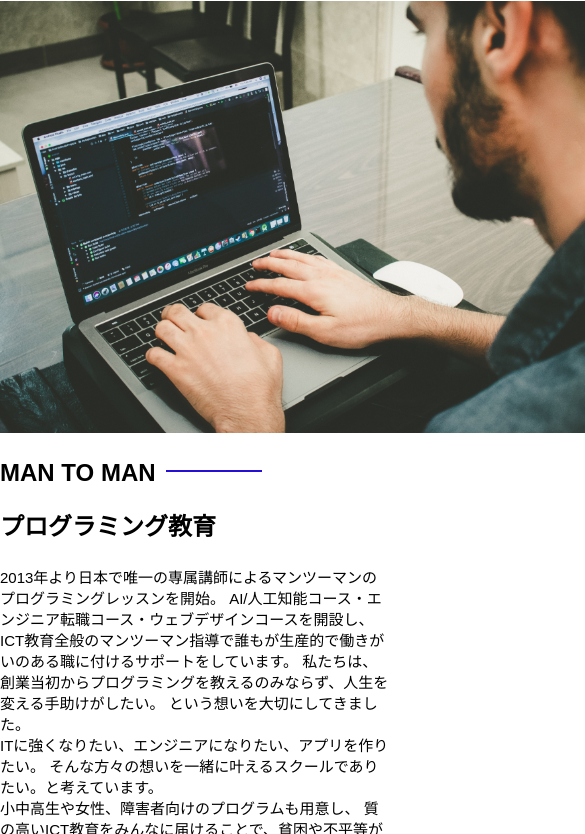
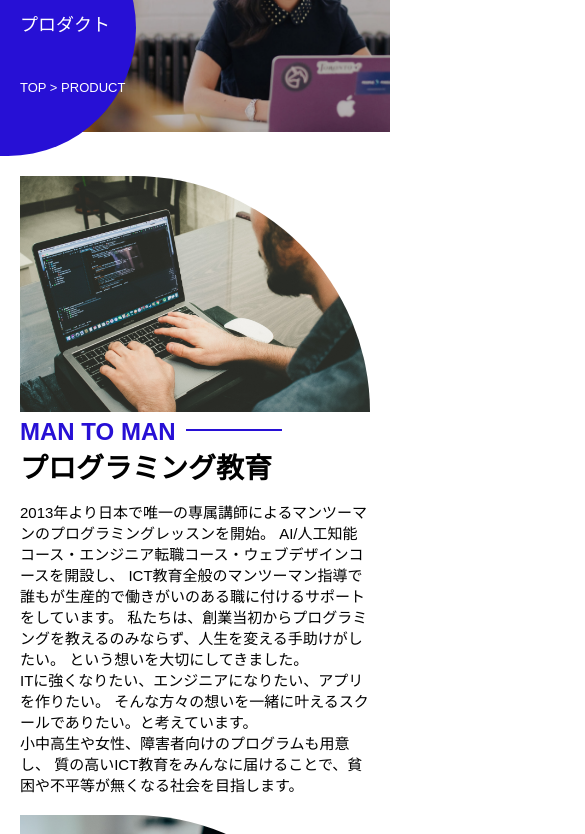
Before and after one commit to tayoshi-tokisada/html-css-advanced-kadai, a plain HTML site: page kadai_tutorial_output/socialtech/product.html in a window 390 px wide. Shown: the part 152-986 px from the top of the page, 585 px wide, since content can reach past the window. Drawn offline with Linux system fonts and the light colour scheme.

Commit message:
change kadai_tutorial(product.html responsive)

```diff
--- a/kadai_tutorial_output/socialtech/style.css
+++ b/kadai_tutorial_output/socialtech/style.css
@@ -1004,4 +1004,70 @@ p{
   .fivegoals-p{
     margin: 0;
   }
+
+  /* product.html用スタイル */
+  /* プロダクトのメインビジュアル */
+  #product-main{
+    height: 256px;
+    width: 100%;
+    background-image: url("images/product/product-main.png");
+    background-repeat: no-repeat;
+    background-position-y: center;
+    background-size: auto 208px;
+  }
+  #product-title{
+    background-color: #2710d5;
+    width: 136px;
+    color: #ffffff;
+    height: 256px;
+    border-radius: 0 248px 248px 0;
+    position: relative;
+  }
+  #product-title > h1{
+    position: absolute;
+    top: 0;
+    left: 20px;
+    font-size: 40px;
+  }
+  #product-title > span{
+    position: absolute;
+    top: 110px;
+    left: 20px;
+    font-size: 18px;
+  }
+  #product-title > div{
+    position: absolute;
+    top: 180px;
+    left: 20px;
+    font-size: 13px;
+  }
+  .product-section-right{
+    margin: 20px;
+  }
+  .product-section-right > img{
+    width: 100%;
+    border-top-right-radius: 300px;
+  }
+  .product-section-left{
+    margin: 20px;
+    display: flex;
+    flex-direction: column;
+  }
+  .product-section-left > img{
+    order: 1;
+    width: 100%;
+    border-top-right-radius: 300px;
+  }
+  .product-section-left > div{
+    order: 2;
+  }
+  .product-h2{
+    color: #2710d5;
+    font-size: 24px;
+    margin: 0;
+  }
+  .product-h3{
+    font-size: 28px;
+    margin: 0;
+  }
 }
```
